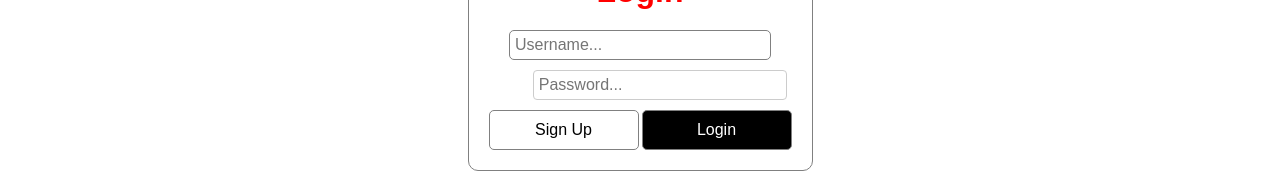
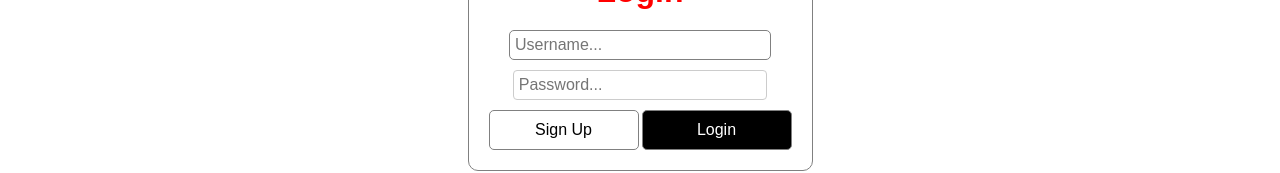
Before and after one commit to neerajraja/dawgspot, a React (Create React App) app: page /login in a window 1280 px wide. Shown: the part 246-419 px from the top of the page. Built offline with nearby package versions, Linux system fonts and the light colour scheme.

Commit message:
Fix alignment of Psasword box

```diff
--- a/src/login/Login.css
+++ b/src/login/Login.css
@@ -54,3 +54,7 @@
     padding: 5px;
     width: 250px;
 }
+
+#password {
+    margin-left: 0px;
+}
```
